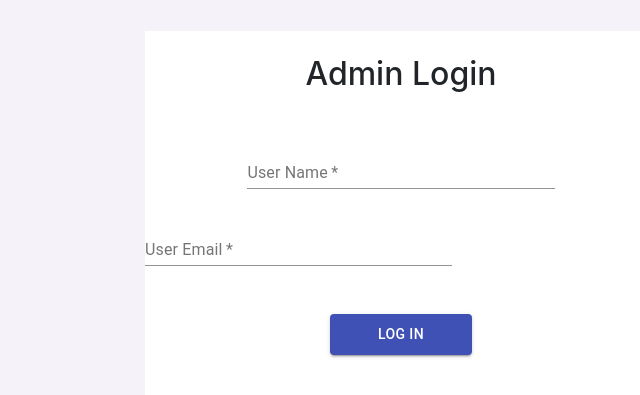
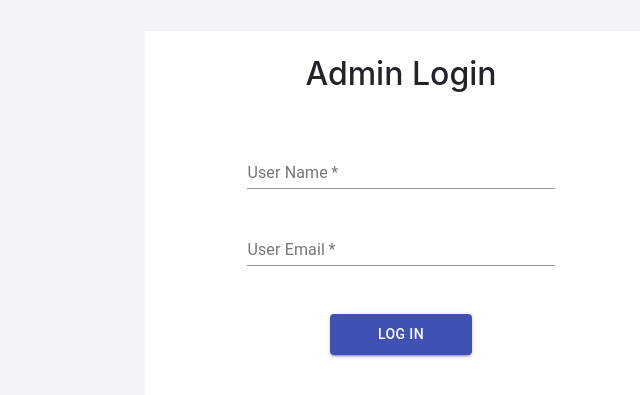
Before and after one commit to ta550/frontend, a React (Create React App) app: page /admin/panel in a window 1280 px wide. Shown: the part 183-578 px from the top of the page, without its empty margins (239-879 px from the left). Built offline with nearby package versions, Linux system fonts and the light colour scheme.

Commit message:
Remove some css code

```diff
--- a/src/AdminPanel/Pages/AdminIndex.js
+++ b/src/AdminPanel/Pages/AdminIndex.js
@@ -86,7 +86,7 @@ function AdminIndex(props) {
                 <div style={{ width: '60%', margin: '5px auto', display: 'flex' }}>
                     <TextField onChange={handleChange("username")} value={values.username} id="standard-basic" label="User Name" className="AdminUserField w-100" type="text" required />
                 </div><br />
-                <div style={{ width: '60%', margin: '0x auto', display: 'flex' }}>
+                <div style={{ width: '60%', margin: '0 auto', display: 'flex' }}>
                     <TextField onChange={handleChange("useremail")} value={values.useremail} id="standard-basic" label="User Email" className="AdminUserField w-100" type="text" required />
                 </div><br />
                 {/* <FormControl style={{ width: '60%', margin: '0 auto', display: 'flex' }} variant="fille">
```
